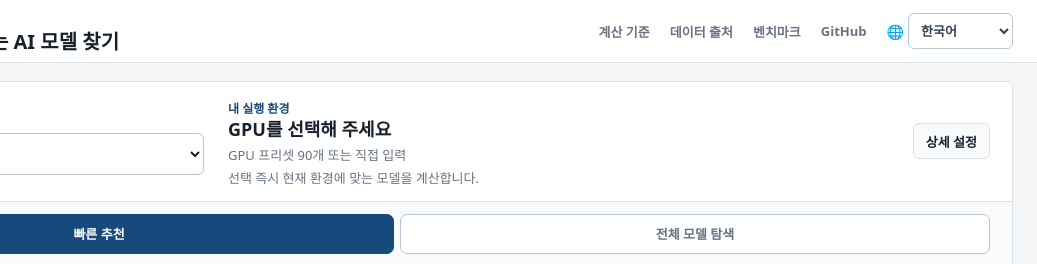
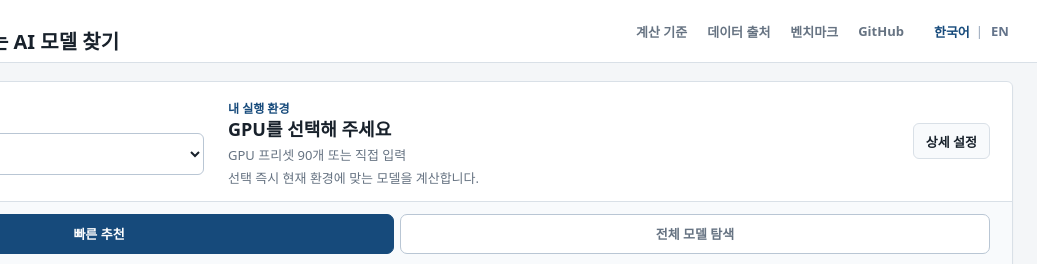
Before and after one commit to jaeseok614/llm-gpu-checker-ko, a website: page index.html in a window 1280 px wide. Shown: the top 264 px of the page, 243-1280 px from the left. Drawn offline with Linux system fonts and the light colour scheme.

Commit message:
fix: use compact language toggle and finish labels

```diff
--- a/index.html
+++ b/index.html
@@ -21,14 +21,11 @@
           <a href="https://github.com/jaeseok614/llm-gpu-checker-ko#참고한-공식-자료" target="_blank" rel="noreferrer">데이터 출처</a>
           <a href="#benchmarkSheet">벤치마크</a>
           <a class="github-link" href="https://github.com/jaeseok614/llm-gpu-checker-ko" target="_blank" rel="noreferrer">GitHub</a>
-          <label class="language-select">
-            <span class="language-icon" aria-hidden="true">🌐</span>
-            <span class="sr-only">언어 선택</span>
-            <select id="languageSelect" data-language-toggle aria-label="언어 선택">
-              <option value="ko">한국어</option>
-              <option value="en">English</option>
-            </select>
-          </label>
+          <div class="language-toggle" data-language-toggle aria-label="언어 선택">
+            <button type="button" data-lang="ko">한국어</button>
+            <span aria-hidden="true">|</span>
+            <button type="button" data-lang="en">EN</button>
+          </div>
         </nav>
       </div>
     </header>
--- a/styles.css
+++ b/styles.css
@@ -122,6 +122,8 @@ h3 {
   align-items: center;
   gap: 20px;
   flex: 0 0 auto;
+  flex-wrap: nowrap;
+  white-space: nowrap;
 }
 
 .header-nav a {
@@ -131,47 +133,32 @@ h3 {
   text-decoration: none;
 }
 
-.language-select {
+.language-toggle {
   display: inline-flex;
   align-items: center;
   flex: 0 0 auto;
   gap: 4px;
+  margin-left: 8px;
   white-space: nowrap;
-}
-
-.language-select select {
-  width: auto;
-  min-width: 92px;
-  height: 34px;
-  padding: 0 28px 0 8px;
-  border: 1px solid var(--line-strong);
-  border-radius: 6px;
-  background-color: #fff;
-  color: #334155;
+  color: #94a3b8;
+  font-size: 13px;
+}
+
+.language-toggle button {
+  min-width: 26px;
+  padding: 3px 2px;
+  border: 0;
+  background: transparent;
+  color: #64748b;
   cursor: pointer;
   font: inherit;
   font-size: 13px;
   font-weight: 600;
 }
 
-.language-select select:hover {
-  background: var(--blue-soft);
-}
-
-.language-icon {
-  font-size: 14px;
-}
-
-.sr-only {
-  position: absolute;
-  width: 1px;
-  height: 1px;
-  padding: 0;
-  margin: -1px;
-  overflow: hidden;
-  clip: rect(0, 0, 0, 0);
-  white-space: nowrap;
-  border: 0;
+.language-toggle button.active {
+  color: var(--blue);
+  font-weight: 700;
 }
 
 .header-nav a:hover {
```
Also changed, not shown: tests/calculations.test.mjs (+5 -5 lines), app.js.
